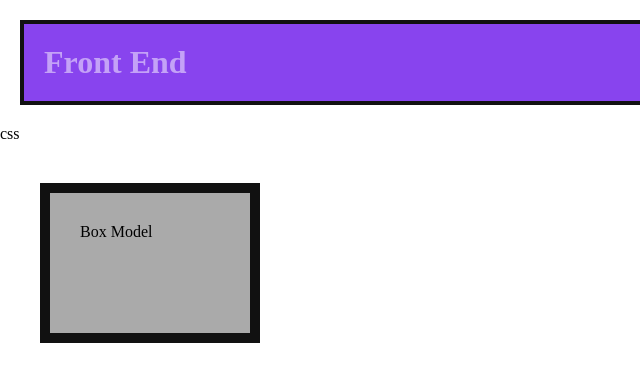
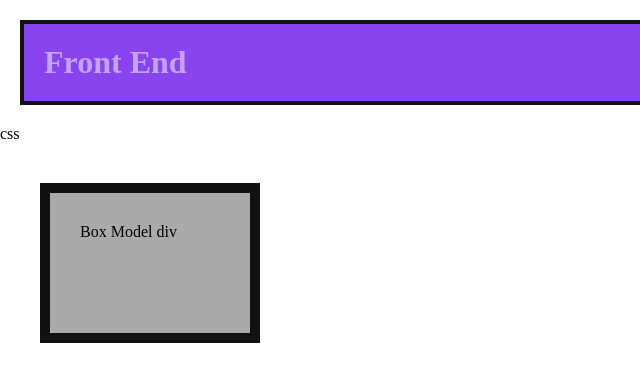
Before and after one commit to MahAzevedo/web, a plain HTML site: page index.html in a window 1280 px wide. Shown: the full height of the page, 0-640 px from the left. Drawn offline with Linux system fonts and the light colour scheme.

Commit message:
modified: index

```diff
--- a/index.html
+++ b/index.html
@@ -13,7 +13,7 @@
 <body>
   <h1>Front End</h1>
   <p>css</p>
-  <div>Box Model </div>
+  <div>Box Model div</div>
 </body>
 
 </html>
```
